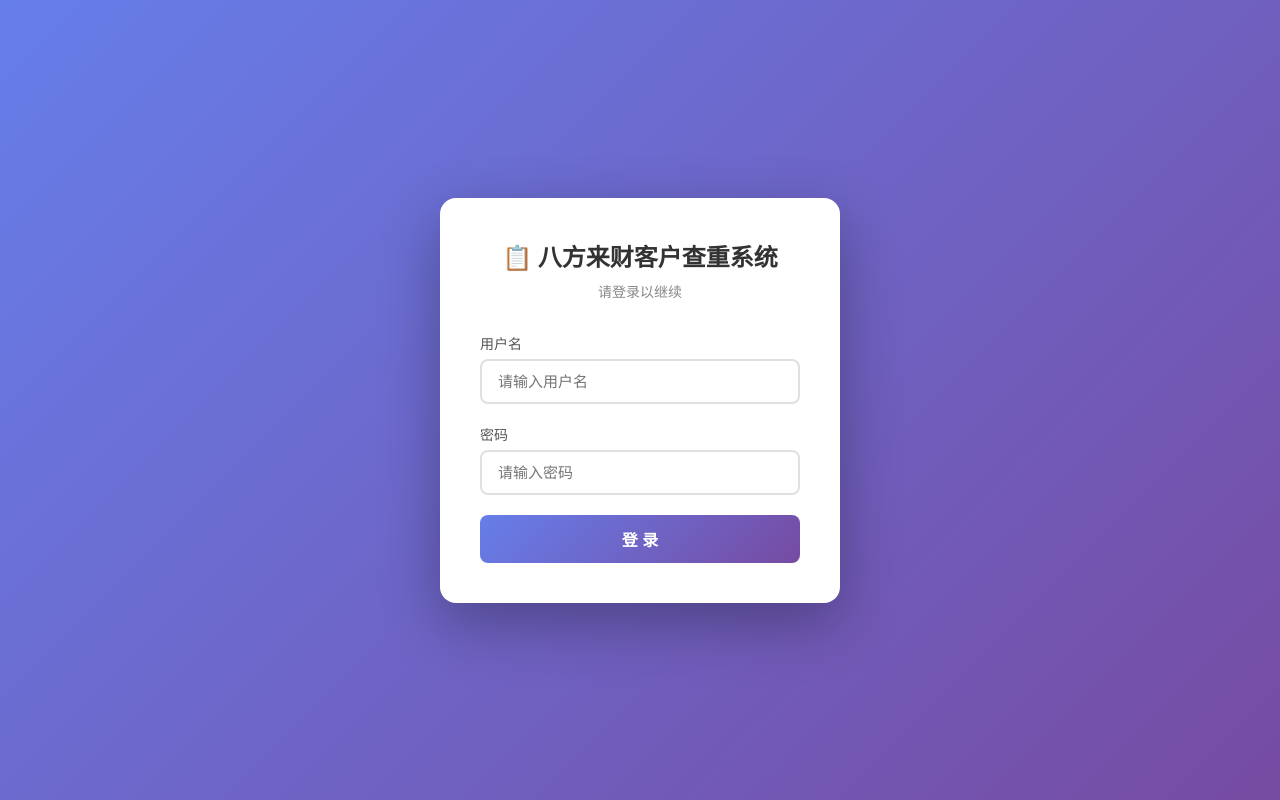
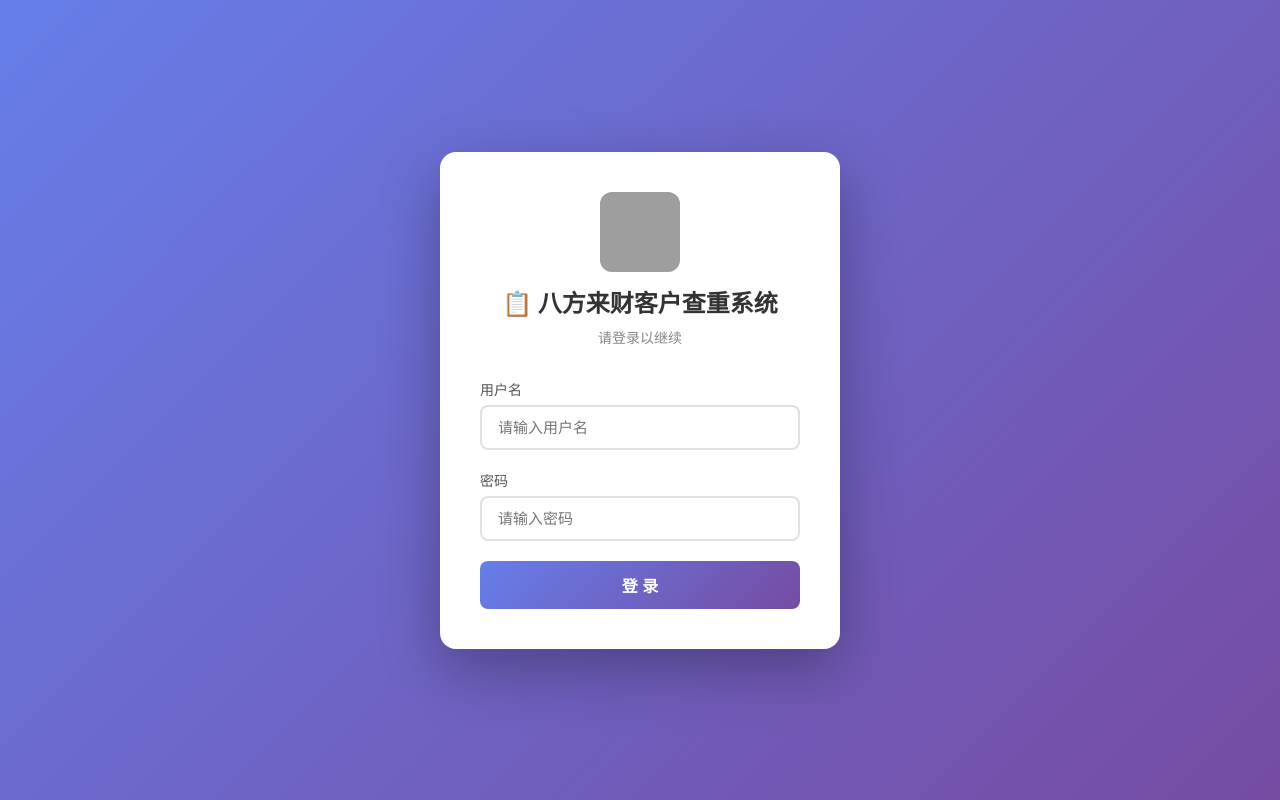
Before and after one commit to hh4bhtrw44-lab/duplicate-checker, a Flask app: page /login in a window 1280 px wide. Run offline with Flask 3, Linux system fonts and the light colour scheme; parts of the project's set-up code (start-up, migrations or seed data) failed here and were passed over; grey boxes are pictures that could not be loaded.

Commit message:
fix: add logo to login page

```diff
--- a/templates/login.html
+++ b/templates/login.html
@@ -4,6 +4,7 @@
     <meta charset="UTF-8">
     <meta name="viewport" content="width=device-width, initial-scale=1.0">
     <title>登录 - 八方来财客户查重系统</title>
+    <link rel="icon" href="/static/caishen.jpg" type="image/jpeg">
     <style>
         * { margin: 0; padding: 0; box-sizing: border-box; }
         body {
@@ -79,6 +80,7 @@
 </head>
 <body>
     <div class="login-card">
+        <img src="/static/caishen.jpg" alt="财神爷" style="width:80px;height:80px;display:block;margin:0 auto 12px;border-radius:12px;object-fit:cover;">
         <h1>📋 八方来财客户查重系统</h1>
         <p class="subtitle">请登录以继续</p>
         <form id="loginForm">
```
